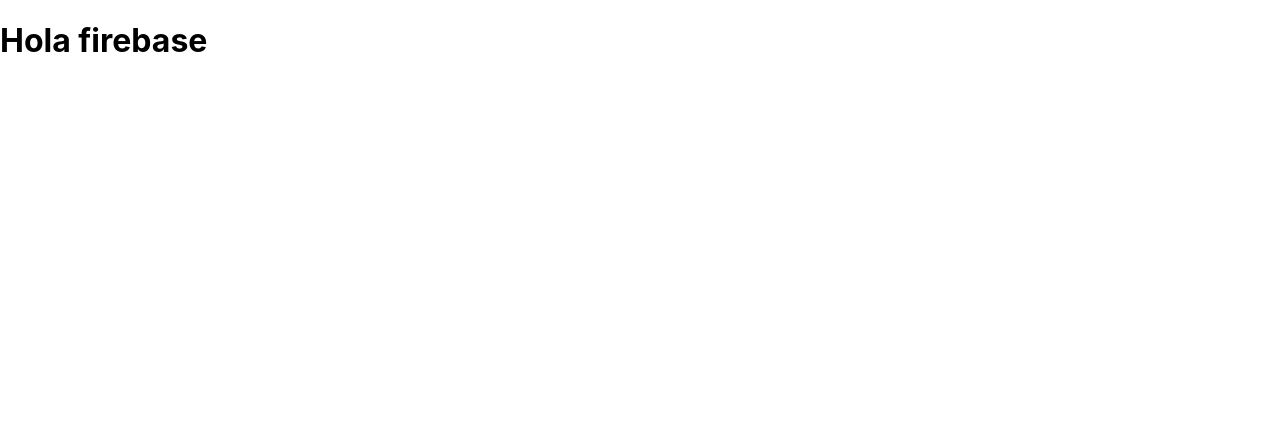
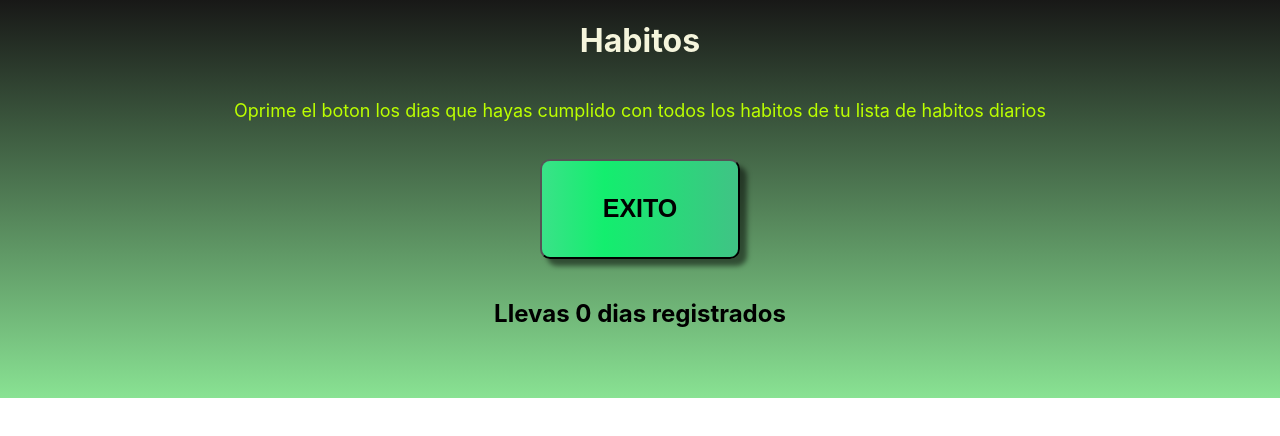
Before and after one commit to Darudaniel/habits, a React (Create React App) app: page / in a window 1280 px wide. Shown: the top 436 px of the page. Built offline with nearby package versions, Linux system fonts and the light colour scheme; no server answers; the database is empty; the HTML template or start-up script is replaced by a standard one.

Commit message:
counter of registered days

```diff
--- a/package.json
+++ b/package.json
@@ -35,5 +35,8 @@
       "last 1 firefox version",
       "last 1 safari version"
     ]
+  },
+  "devDependencies": {
+    "gh-pages": "^3.2.3"
   }
 }
--- a/src/App.js
+++ b/src/App.js
@@ -1,24 +1,60 @@
-import React, {useEffect} from 'react'
-import { collection, getDocs } from "firebase/firestore";
+import React, {useEffect, useState} from 'react'
+import './styles/App.css'
+import { collection, getDocs, addDoc } from "firebase/firestore";
 import db from './firebase/firebaseConfig';
+import SuccessButton from './components/SuccessButton';
 
 function App() {
+  const [diasRegister, setDiasRegister] = useState('nada')
+  //EXPLICACION
+  // useEffect(() => {
+  //   const obtenerDatos = async() => {
+  //     const datos = await getDocs(collection(db, 'usuarios'));
+  //     //para acceder a los datos del primer registro
+  //     console.log(datos.docs[0].data())
+  //     //para acceder a todos los datos
+  //     datos.forEach((documento) => {
+  //       console.log(documento.data());
+  //     })
+  //   }
+  //   obtenerDatos();
+  // }, [])
+
+  const getDataFromFirebase = async () => {
+    const querySnapshot = await getDocs(collection(db, "dias-completos"));
+    let daysCounter = 0
+    querySnapshot.forEach((doc) => {
+      daysCounter = daysCounter + 1
+    });
+    setDiasRegister(daysCounter)
+  }
+
+  const addDataToFirebase = async (documento, datos) => {
+    try {
+      const docRef = await addDoc(collection(db, documento), datos);
+      console.log("Datos registrados en la base de datos");
+    } catch (e) {
+      console.error("Error agregando documento: ", e);
+    }
+  }
+
+  const addTask =  () => {
+    const today = new Date()
+    const todayFormat = today.toString()
+    addDataToFirebase('dias-completos', {day: todayFormat})
+    getDataFromFirebase()
+  }
+
   useEffect(() => {
-    const obtenerDatos = async() => {
-      const datos = await getDocs(collection(db, 'usuarios'));
-      //para acceder a los datos del primer registro
-      console.log(datos.docs[0].data())
-      //para acceder a todos los datos
-      datos.forEach((documento) => {
-        console.log(documento.data());
-      })
-    }
-    obtenerDatos();
+    getDataFromFirebase()
   }, [])
 
   return (
     <div className="App">
-      <h1>Hola firebase</h1>
+      <h1 className='title'>Habitos</h1>
+      <p className='indication'>Oprime el boton los dias que hayas cumplido con todos los habitos de tu lista de habitos diarios</p>
+      <SuccessButton task={addTask} />
+      <h2 className='registro'>Llevas {diasRegister} dias registrados</h2>
     </div>
   );
 }
--- /dev/null
+++ b/src/components/SuccessButton.jsx
@@ -0,0 +1,14 @@
+import '../styles/SuccessButton.css'
+
+const SuccessButton = (props) => {
+
+    const handleClick = () => {
+        props.task()
+    }
+
+    return (
+        <button className='success-button' type="button" onClick={handleClick} >EXITO</button>
+    )
+}
+
+export default SuccessButton
--- /dev/null
+++ b/src/styles/App.css
@@ -0,0 +1,22 @@
+.App {
+	display: flex;
+	flex-direction: column;
+	align-items:  center;
+	background: rgb(137,226,147);
+	background: linear-gradient(0deg, rgba(137,226,147,1) 0%, rgba(24,24,23,1) 100%);
+	padding-bottom: 50px;
+}
+.title {
+	color: beige;
+}
+
+.register {
+	font-size: 30px;
+}
+
+.indication {
+	text-align: center;
+	padding: 0 80px;
+	color: rgb(187, 255, 0);
+	font-size: 18px;
+}
--- /dev/null
+++ b/src/styles/SuccessButton.css
@@ -0,0 +1,11 @@
+.success-button {
+    width: 200px;
+    height: 100px;
+    background: rgb(58,226,136);
+    background: linear-gradient(90deg, rgba(58,226,136,1) 0%, rgb(19, 238, 110) 32%, rgba(64,195,133,1) 100%);
+    font-size: 25px;
+    font-weight: 800;
+    border-radius: 10px;
+    box-shadow: 7px 7px 5px rgba(0, 0, 0, 0.5);
+    margin: 20px;
+}
```
Also changed, not shown: 1 other file (tests, documents, lock files or other folders).
